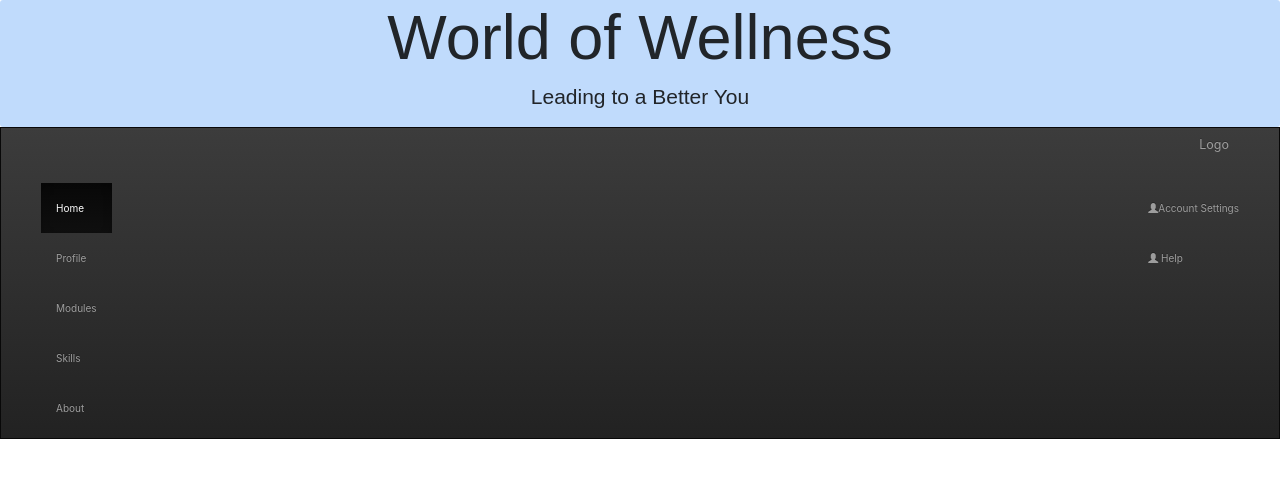
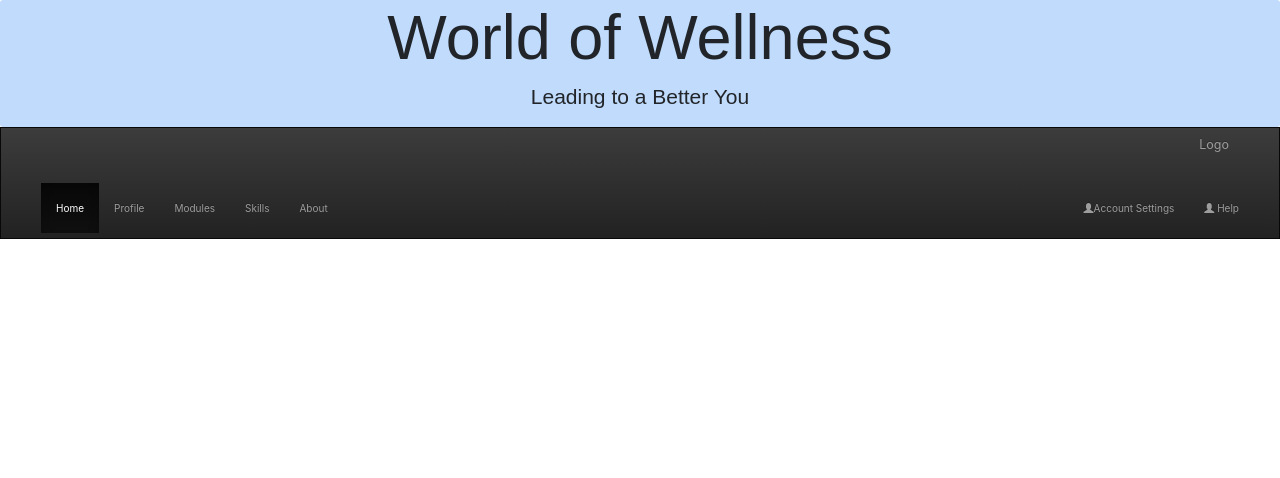
Before and after one commit to kihnat-formfast/HealthHack, an Angular app: page /homes in a window 1280 px wide. Shown: the top 478 px of the page. Built offline with nearby package versions, Linux system fonts and the light colour scheme; no server answers.

Commit message:
Horizontal Nav

```diff
--- a/src/app/home/home.component.css
+++ b/src/app/home/home.component.css
@@ -4,6 +4,9 @@
         border-radius: 0;
 
 
+      }
+      ul{
+        display: inline !important;
       }
 
       /* Remove the jumbotron's default bottom margin */
```
